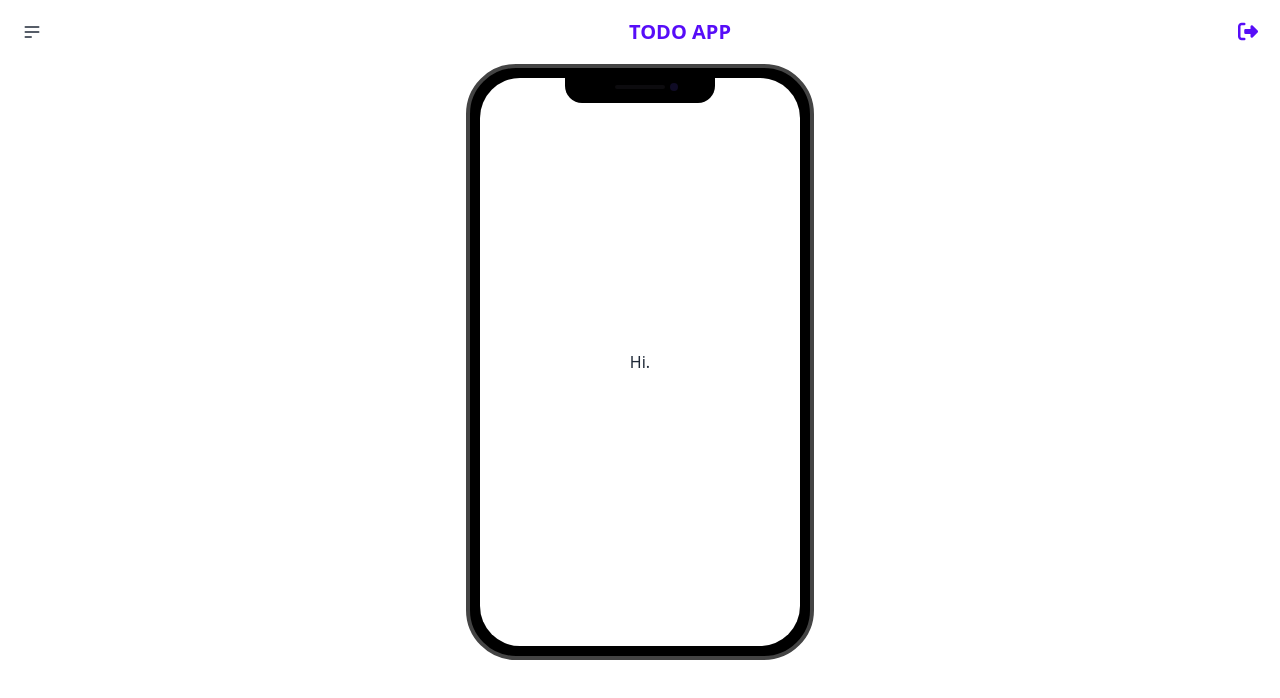
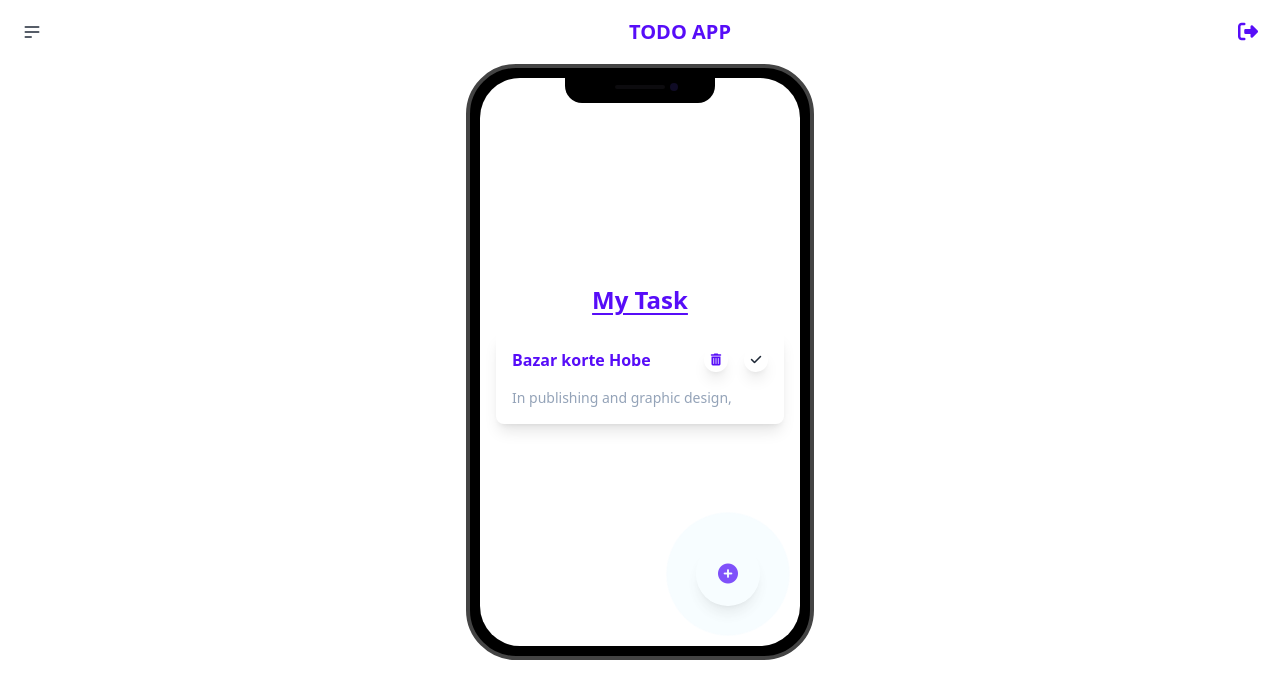
Before and after one commit to Mehedi4467/todo_app, a React (Create React App) app: page / in a window 1280 px wide. Shown: the top 698 px of the page. Built offline with nearby package versions, Linux system fonts and the light colour scheme; no server answers; sample sign-in values are in the browser's storage.

Commit message:
add task design and server work complated

```diff
--- a/public/index.html
+++ b/public/index.html
@@ -23,7 +23,7 @@
       work correctly both with client-side routing and a non-root public URL.
       Learn how to configure a non-root public URL by running `npm run build`.
     -->
-  <title>React App</title>
+  <title>Todo App</title>
 </head>
 
 <body>
--- /dev/null
+++ b/src/Component/Home/AddTask.js
@@ -0,0 +1,58 @@
+import React from 'react';
+import { useAuthState } from 'react-firebase-hooks/auth';
+import { toast } from 'react-toastify';
+import auth from '../../firebase.init';
+
+const AddTask = () => {
+    const [user] = useAuthState(auth);
+    const addTask = (event) => {
+        event.preventDefault();
+        const title = event.target.title.value;
+        const description = event.target.description.value;
+        const email = user.email;
+        const taskData = { title, description, email };
+        fetch('http://localhost:5000/task', {
+            method: "POST",
+            headers: {
+                'content-type': 'application/json',
+            },
+            body: JSON.stringify(taskData)
+        })
+            .then(res => res.json())
+            .then(data => {
+                if (data.acknowledged) {
+                    toast("Your Task Added Successfully!")
+                }
+                else {
+                    toast.error("Something is wrong Please Try Again!")
+                }
+            })
+    }
+    return (
+        <div>
+
+            <input type="checkbox" id="add-task-modal" className="modal-toggle" />
+            <div className="modal">
+                <div className="modal-box relative">
+                    <label htmlFor="add-task-modal" className="btn btn-sm btn-circle absolute right-2 top-2">✕</label>
+                    <h3 className="text-lg font-bold text-center text-primary underline underline-offset-4">Add Task</h3>
+                    <div className='mx-6 my-4'>
+                        <form onSubmit={addTask}>
+                            <div className='mb-4'>
+                                <input name="title" type="text" placeholder="Task Title" className="input input-bordered input-primary w-full" required />
+                            </div>
+
+                            <div className='mb-4'>
+                                <textarea name="description" className="textarea w-full textarea-primary" placeholder="Task Description" required />
+                            </div>
+
+                            <button className='text-white btn-primary btn w-full'>Add Task</button>
+                        </form>
+                    </div>
+                </div>
+            </div>
+        </div >
+    );
+};
+
+export default AddTask;
--- /dev/null
+++ b/src/Component/Home/Task.js
@@ -0,0 +1,29 @@
+import React from 'react';
+
+const Task = () => {
+    return (
+        <div className='w-full'>
+            <div className=' mx-4'>
+                <div className='my-4 shadow-lg p-4 rounded-lg'>
+                    <div className='flex justify-between items-center mb-4'>
+                        <h2 className='text-primary font-semibold'>Bazar korte Hobe</h2>
+                        <div className='flex items-center'>
+                            <div className='mr-4 cursor-pointer shadow-lg rounded-full h-6 w-6 flex items-center justify-center'>
+                                <i className="text-xs text-primary fa-solid fa-trash-can"></i>
+                            </div>
+                            <div className='cursor-pointer shadow-lg rounded-full h-6 w-6 flex items-center justify-center'>
+                                <i className="text-xs fa-solid fa-check"></i>
+                            </div>
+                        </div>
+                    </div>
+                    <div>
+                        <p className='w-full text-sm text-slate-400'>In publishing and graphic design,</p>
+                    </div>
+                </div>
+
+            </div>
+        </div>
+    );
+};
+
+export default Task;
--- a/src/Component/Home/TodoApp.js
+++ b/src/Component/Home/TodoApp.js
@@ -1,15 +1,29 @@
 import React from 'react';
+import AddTask from './AddTask';
+import Task from './Task';
 
 const TodoApp = () => {
     return (
         <div>
-            <div class="mockup-phone">
-                <div class="camera"></div>
-                <div class="display">
-                    <div class="artboard artboard-demo phone-1">Hi.</div>
+            <div className="mockup-phone">
+                <div className="camera"></div>
+                <div className="display relative">
+                    <div className="artboard artboard-demo phone-1">
+                        <h2 className='text-2xl text-primary underline underline-offset-4 font-bold'>My Task</h2>
+
+                        <Task></Task>
+
+                        <AddTask></AddTask>
+                        <label htmlFor="add-task-modal" className=" absolute bottom-10 right-10 cursor-pointer h-16 w-16 rounded-full opacity-75 ">
+                            <div className='h-16 w-16 shadow-lg rounded-full flex justify-center items-center '>
+                                <div className='absolute animate-ping h-16 w-16 rounded-full bg-sky-400 opacity-75'></div>
+                                <i className="text-primary text-xl fa-solid fa-circle-plus"></i>
+                            </div>
+                        </label>
+                    </div>
                 </div>
             </div>
-        </div>
+        </div >
     );
 };
 
--- a/src/Component/Spinner/Spinner.js
+++ b/src/Component/Spinner/Spinner.js
@@ -3,8 +3,8 @@ import React from 'react';
 const Spinner = () => {
     return (
 
-        <div class="h-screen mx-auto flex items-center justify-center ">
-            <div class="w-16 h-16 border-b-2 border-gray-900 rounded-full animate-spin"></div>
+        <div className="h-screen mx-auto flex items-center justify-center ">
+            <div className="w-16 h-16 border-b-2 border-gray-900 rounded-full animate-spin"></div>
         </div>
     );
 };
--- a/src/firebase.init.js
+++ b/src/firebase.init.js
@@ -5,13 +5,14 @@ import { initializeApp } from "firebase/app";
 import { getAuth } from 'firebase/auth';
 // Your web app's Firebase configuration
 const firebaseConfig = {
-    apiKey: "AIzaSyApUp94y_hvubg7EQB4TXHjaW0ccnKVkAM",
-    authDomain: "todo-app-63fad.firebaseapp.com",
-    projectId: "todo-app-63fad",
-    storageBucket: "todo-app-63fad.appspot.com",
-    messagingSenderId: "216022641568",
-    appId: "1:216022641568:web:84e13cfd095cb1b81292c5"
+    apiKey: process.env.REACT_APP_apiKey,
+    authDomain: process.env.REACT_APP_authDomain,
+    projectId: process.env.REACT_APP_projectId,
+    storageBucket: process.env.REACT_APP_storageBucket,
+    messagingSenderId: process.env.REACT_APP_messagingSenderId,
+    appId: process.env.REACT_APP_appId,
 };
+
 
 // Initialize Firebase
 const app = initializeApp(firebaseConfig);
```
